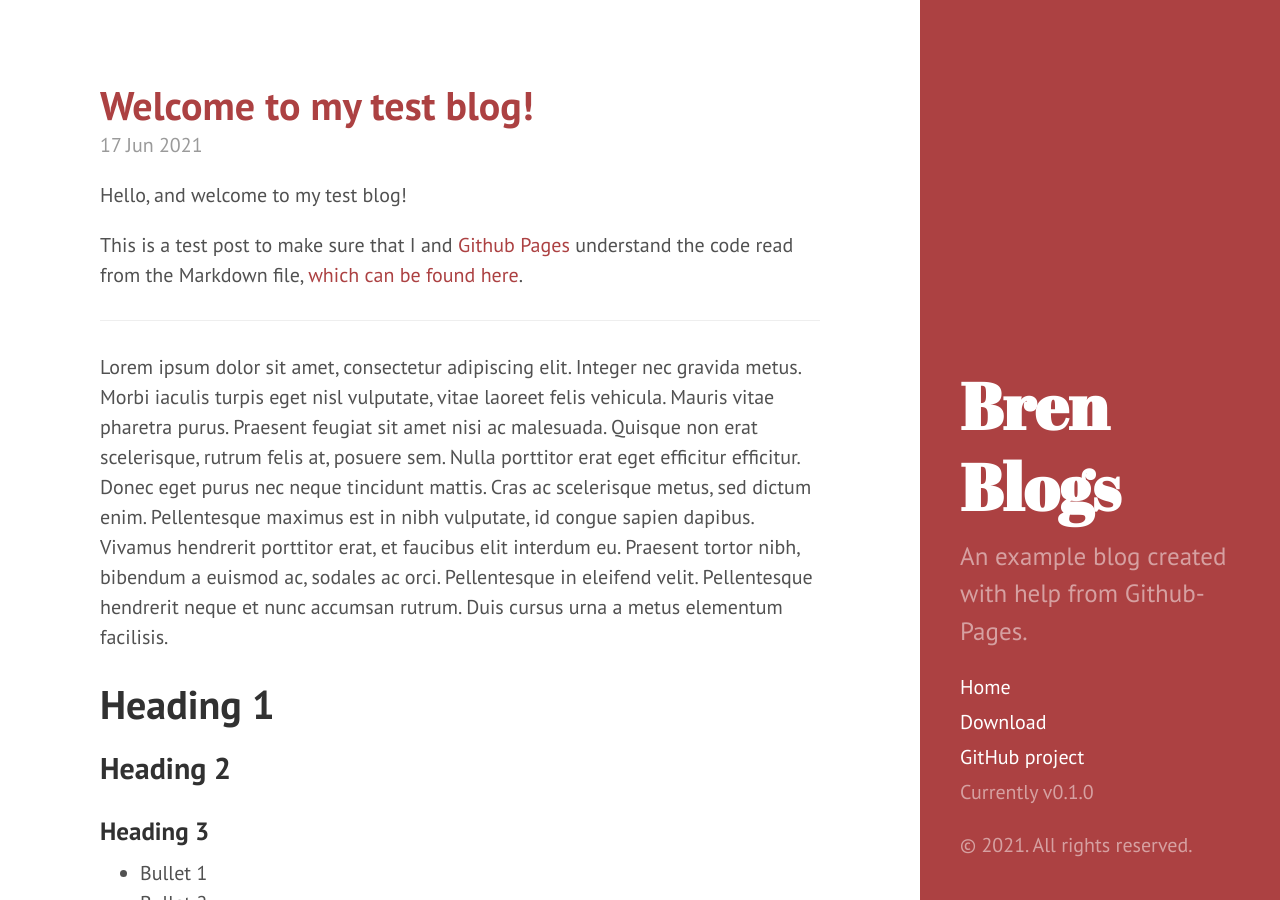
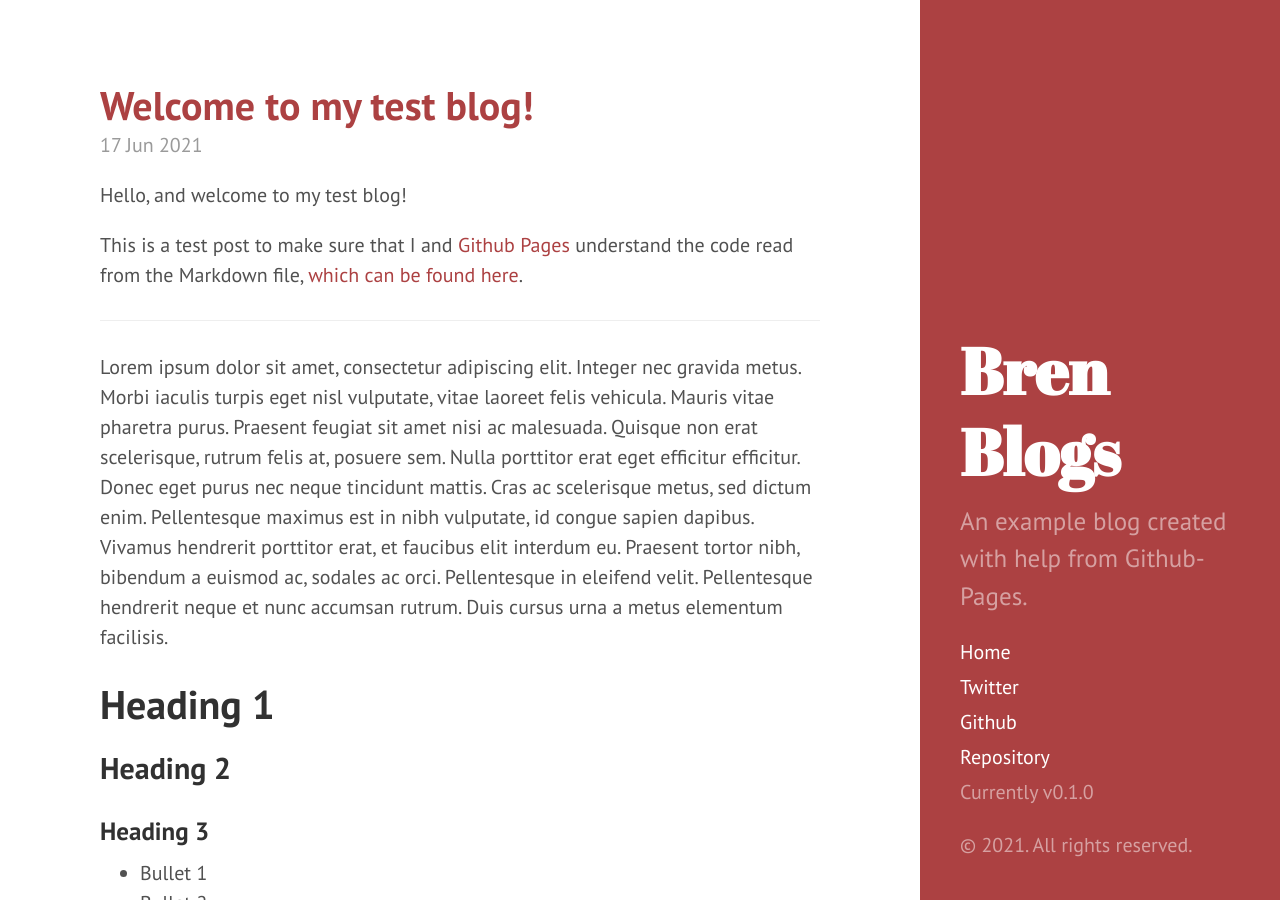
Before and after one commit to brenwrenhawk/brenwrenhawk.github.io, a Jekyll site: the page built from index.html, in a window 1280 px wide and 900 px high. Built offline with Jekyll 4.4.1, drawn with Linux system fonts in a browser that asks for light colours; Markdown is read by kramdown in place of the engine named in the settings; the list of posts is cut into pages by our own code.

Commit message:
Update sidebar.html

```diff
--- a/_includes/sidebar.html
+++ b/_includes/sidebar.html
@@ -26,8 +26,9 @@
         {% endif %}
       {% endfor %}
 
-      <a class="sidebar-nav-item" href="{{ site.github.repo }}/archive/v{{ site.version }}.zip">Download</a>
-      <a class="sidebar-nav-item" href="{{ site.github.repo }}">GitHub project</a>
+      <a class="sidebar-nav-item" href="https://twitter.com/brenwrenhawk">Twitter</a>
+      <a class="sidebar-nav-item" href="https://github.com/brenwrenhawk">Github</a>
+      <a class="sidebar-nav-item" href="{{ site.github.repo }}">Repository</a>
       <span class="sidebar-nav-item">Currently v{{ site.version }}</span>
     </nav>
 
```
